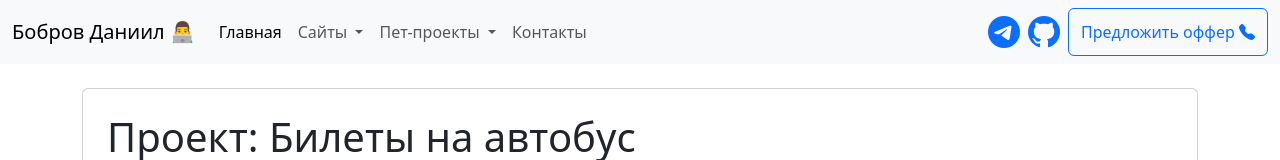
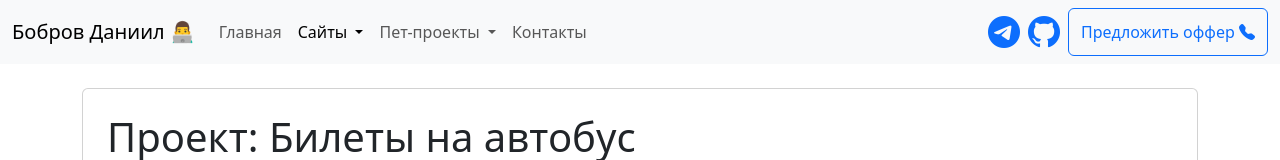
Before and after one commit to bobrov-site/portfolio, a Vue app: page /sites/frontend/evrotrans in a window 1280 px wide. Shown: the top 160 px of the page. Built offline with nearby package versions, Linux system fonts and the light colour scheme.

Commit message:
add active to nav

```diff
--- a/src/components/Navbar-header.vue
+++ b/src/components/Navbar-header.vue
@@ -17,11 +17,12 @@
         <div class="collapse navbar-collapse" id="navbarSupportedContent">
           <ul class="navbar-nav me-auto mb-2 mb-lg-0">
             <li class="nav-item">
-              <a class="nav-link active" aria-current="page" href="#">Главная</a>
+              <RouterLink class="nav-link" :class="{'active' : route.name === 'home'}" to="/">Главная</RouterLink>
             </li>
             <li class="nav-item dropdown">
               <a
                 class="nav-link dropdown-toggle"
+                :class="{'active': route.fullPath.includes('sites')}"
                 href="#"
                 role="button"
                 data-bs-toggle="dropdown"
@@ -97,7 +98,9 @@
 </template>
 
 <script setup>
-import { RouterLink } from 'vue-router';
+import { useRoute } from 'vue-router';
+
+const route = useRoute()
 
 const callMe = () => {
   return (location.href = 'tel:+7 962 425 66 01')
```
